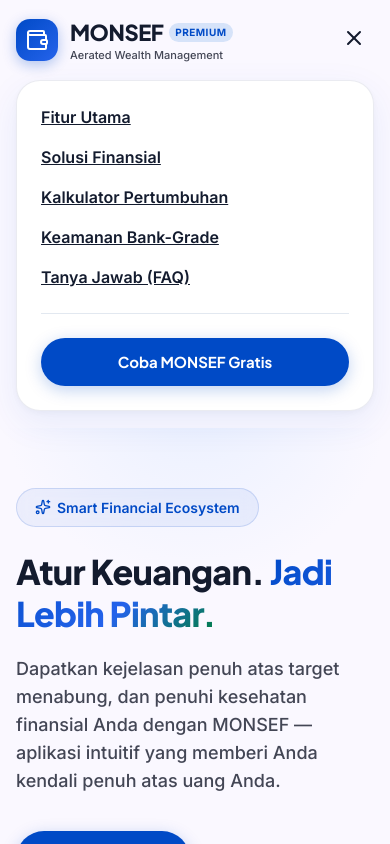
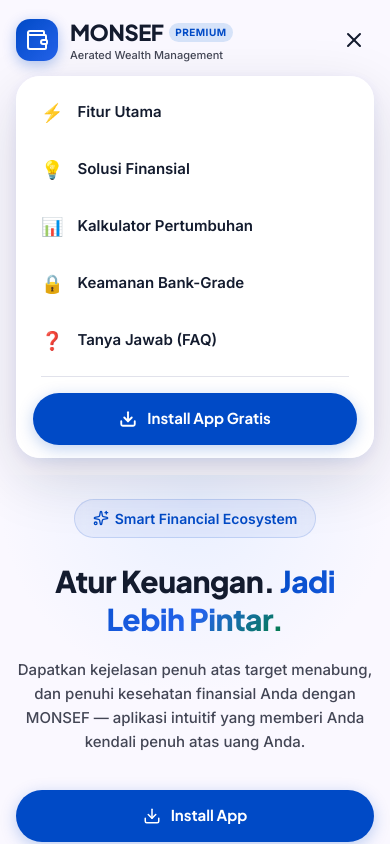
Before and after one commit to elzidanee/webMonsef, a React (Vite) app: page / in a window 390 px wide. Both pictures are taken after a click on the button 354 px from the left and 39 px from the top of the page. Shown: the top 844 px of the page. Built offline with nearby package versions, Linux system fonts and the light colour scheme.

Commit message:
feat: complete premium mobile responsive overhaul — hero, navbar glassmorphism, touch optimizations, fluid typography

```diff
--- a/src/components/Hero.tsx
+++ b/src/components/Hero.tsx
@@ -15,7 +15,7 @@
         position: 'relative',
         overflow: 'hidden',
       }}
-      className="ambient-glow-container"
+      className="ambient-glow-container hero-section"
     >
       <div className="monsef-container" style={{ position: 'relative', zIndex: 1 }}>
         <div
@@ -28,10 +28,10 @@
           className="hero-grid"
         >
           {/* Left Column: Content */}
-          <div style={{ display: 'flex', flexDirection: 'column', alignItems: 'flex-start' }}>
+          <div style={{ display: 'flex', flexDirection: 'column', alignItems: 'flex-start' }} className="hero-left-col">
             {/* Tag Badge */}
             <div
-              className="badge-chip badge-primary"
+              className="badge-chip badge-primary hero-badge"
               style={{
                 marginBottom: '24px',
                 padding: '8px 18px',
@@ -79,6 +79,7 @@
 
             {/* Action Buttons */}
             <div
+              className="hero-action-btns"
               style={{
                 display: 'flex',
                 alignItems: 'center',
@@ -197,6 +198,7 @@
 
               {/* Floating Live Card 1: Total Wealth */}
               <div
+                className="hero-float-card"
                 style={{
                   position: 'absolute',
                   top: '10%',
@@ -242,6 +244,7 @@
 
               {/* Floating Live Card 2: Savings Goal */}
               <div
+                className="hero-float-card"
                 style={{
                   position: 'absolute',
                   bottom: '12%',
@@ -290,6 +293,7 @@
 
               {/* Floating Badge: Security */}
               <div
+                className="hero-float-card"
                 style={{
                   position: 'absolute',
                   top: '-15px',
@@ -314,21 +318,7 @@
         </div>
       </div>
 
-      <style>{`
-        @keyframes floatSlow {
-          0% { transform: translateY(0px); }
-          100% { transform: translateY(-12px); }
-        }
-        @media (max-width: 992px) {
-          .hero-grid {
-            grid-template-columns: 1fr !important;
-            gap: 40px !important;
-          }
-          .hero-mockup-img {
-            max-height: 420px !important;
-          }
-        }
-      `}</style>
+      {/* Inline styles removed — now handled by index.css */}
     </section>
   );
 };
--- a/src/components/Navbar.tsx
+++ b/src/components/Navbar.tsx
@@ -204,67 +204,70 @@
           </button>
         </div>
 
-        {/* Mobile Dropdown */}
+        {/* Mobile Dropdown — Premium Glassmorphism */}
         {mobileMenuOpen && (
           <div
             style={{
-              marginTop: '16px',
-              padding: '24px',
-              backgroundColor: '#ffffff',
+              marginTop: '12px',
+              padding: '8px',
+              background: 'rgba(255, 255, 255, 0.95)',
+              backdropFilter: 'blur(20px)',
+              WebkitBackdropFilter: 'blur(20px)',
               borderRadius: '24px',
-              boxShadow: 'var(--shadow-level-2)',
-              border: 'var(--border-card)',
+              boxShadow: '0 20px 60px rgba(19, 27, 46, 0.15), 0 4px 16px rgba(0, 74, 198, 0.08)',
+              border: '1px solid rgba(255, 255, 255, 0.8)',
               display: 'flex',
               flexDirection: 'column',
-              gap: '16px',
+              gap: '2px',
+              animation: 'mobileMenuSlide 0.25s cubic-bezier(0.16, 1, 0.3, 1)',
             }}
           >
+            {[
+              { href: '#fitur', label: 'Fitur Utama', emoji: '⚡' },
+              { href: '#showcase', label: 'Solusi Finansial', emoji: '💡' },
+              { href: '#simulasi', label: 'Kalkulator Pertumbuhan', emoji: '📊' },
+              { href: '#keamanan', label: 'Keamanan Bank-Grade', emoji: '🔒' },
+              { href: '#faq', label: 'Tanya Jawab (FAQ)', emoji: '❓' },
+            ].map(({ href, label, emoji }) => (
               <a
-              href="#fitur"
+                key={href}
+                href={href}
                 onClick={() => setMobileMenuOpen(false)}
-              style={{ fontWeight: 600, color: 'var(--color-on-surface)' }}
+                style={{
+                  display: 'flex',
+                  alignItems: 'center',
+                  gap: '14px',
+                  padding: '14px 16px',
+                  borderRadius: '16px',
+                  fontWeight: 600,
+                  fontSize: '15px',
+                  color: 'var(--color-on-surface)',
+                  textDecoration: 'none',
+                  transition: 'background-color 0.15s ease',
+                }}
+                onMouseEnter={e => (e.currentTarget.style.backgroundColor = 'rgba(0, 74, 198, 0.06)')}
+                onMouseLeave={e => (e.currentTarget.style.backgroundColor = 'transparent')}
               >
-              Fitur Utama
+                <span style={{ fontSize: '18px', flexShrink: 0 }}>{emoji}</span>
+                <span>{label}</span>
               </a>
+            ))}
+
+            <div style={{ height: '1px', background: 'var(--color-outline-variant)', margin: '6px 16px', opacity: 0.5 }} />
+
+            <div style={{ padding: '8px 8px 4px', display: 'flex', flexDirection: 'column', gap: '10px' }}>
               <a
-              href="#showcase"
+                href="https://drive.google.com/uc?export=download&id=1fhApMK8_l1k8XMazdMwgw0v308E4X4ck"
+                target="_blank"
+                rel="noopener noreferrer"
+                className="btn-primary"
+                style={{ width: '100%', height: '52px', fontSize: '15px', textDecoration: 'none' }}
                 onClick={() => setMobileMenuOpen(false)}
-              style={{ fontWeight: 600, color: 'var(--color-on-surface)' }}
               >
-              Solusi Finansial
+                <svg width="18" height="18" viewBox="0 0 24 24" fill="none" stroke="currentColor" strokeWidth="2.5" strokeLinecap="round" strokeLinejoin="round"><path d="M21 15v4a2 2 0 0 1-2 2H5a2 2 0 0 1-2-2v-4"/><polyline points="7 10 12 15 17 10"/><line x1="12" y1="15" x2="12" y2="3"/></svg>
+                Install App Gratis
               </a>
-            <a
-              href="#simulasi"
-              onClick={() => setMobileMenuOpen(false)}
-              style={{ fontWeight: 600, color: 'var(--color-on-surface)' }}
-            >
-              Kalkulator Pertumbuhan
-            </a>
-            <a
-              href="#keamanan"
-              onClick={() => setMobileMenuOpen(false)}
-              style={{ fontWeight: 600, color: 'var(--color-on-surface)' }}
-            >
-              Keamanan Bank-Grade
-            </a>
-            <a
-              href="#faq"
-              onClick={() => setMobileMenuOpen(false)}
-              style={{ fontWeight: 600, color: 'var(--color-on-surface)' }}
-            >
-              Tanya Jawab (FAQ)
-            </a>
-            <hr style={{ border: 'none', borderTop: '1px solid #e2e8f0', margin: '8px 0' }} />
-            <button
-              onClick={() => {
-                setMobileMenuOpen(false);
-                onOpenDemo();
-              }}
-              className="btn-primary"
-              style={{ width: '100%', height: '48px', fontSize: '15px' }}
-            >
-              Coba MONSEF Gratis
-            </button>
+            </div>
           </div>
         )}
       </div>
@@ -277,17 +280,14 @@
           color: var(--color-on-surface-variant);
           text-decoration: none;
           transition: color 0.2s ease;
+          -webkit-tap-highlight-color: transparent;
         }
         .nav-link:hover {
           color: var(--color-primary);
         }
-        @media (max-width: 900px) {
-          .desktop-nav, .desktop-actions {
-            display: none !important;
-          }
-          .mobile-menu-btn {
-            display: block !important;
-          }
+        @keyframes mobileMenuSlide {
+          from { opacity: 0; transform: translateY(-10px) scale(0.97); }
+          to { opacity: 1; transform: translateY(0) scale(1); }
         }
       `}</style>
     </header>
--- a/src/index.css
+++ b/src/index.css
@@ -1,3 +1,7 @@
+/* ============================================
+   MONSEF PREMIUM DESIGN SYSTEM — index.css
+   ============================================ */
+
 :root {
   /* Surface & Background */
   --color-surface: #faf8ff;
@@ -12,18 +16,20 @@
   --color-on-surface-variant: #434655;
   --color-inverse-surface: #283044;
   --color-inverse-on-surface: #eef0ff;
-
-  /* Outlines */
   --color-outline: #737686;
   --color-outline-variant: #c3c6d7;
+  --color-surface-tint: #0053db;
 
-  /* Primary Brand */
-  --color-surface-tint: #0053db;
+  /* Primary */
   --color-primary: #004ac6;
   --color-on-primary: #ffffff;
   --color-primary-container: #2563eb;
   --color-on-primary-container: #eeefff;
   --color-inverse-primary: #b4c5ff;
+  --color-primary-fixed: #dbe1ff;
+  --color-primary-fixed-dim: #b4c5ff;
+  --color-on-primary-fixed: #00174b;
+  --color-on-primary-fixed-variant: #003099;
 
   /* Secondary */
   --color-secondary: #535f71;
@@ -31,57 +37,45 @@
   --color-secondary-container: #d6e3f9;
   --color-on-secondary-container: #596578;
 
-  /* Tertiary / Success */
+  /* Tertiary */
   --color-tertiary: #006231;
   --color-on-tertiary: #ffffff;
   --color-tertiary-container: #007e41;
   --color-on-tertiary-container: #c1ffcd;
 
-  /* Error / Warning */
+  /* Error */
   --color-error: #ba1a1a;
   --color-on-error: #ffffff;
   --color-error-container: #ffdad6;
   --color-on-error-container: #93000a;
 
-  /* Fixed Variations */
-  --color-primary-fixed: #dbe1ff;
-  --color-primary-fixed-dim: #b4c5ff;
-  --color-on-primary-fixed: #00174b;
-  --color-on-primary-fixed-variant: #003ea8;
-  --color-secondary-fixed: #d6e3f9;
-  --color-secondary-fixed-dim: #bac7dd;
-  --color-on-secondary-fixed: #0f1c2c;
-  --color-on-secondary-fixed-variant: #3b4859;
-  --color-tertiary-fixed: #8ff9ac;
-  --color-tertiary-fixed-dim: #73dc92;
-  --color-on-tertiary-fixed: #00210c;
-  --color-on-tertiary-fixed-variant: #005228;
+  /* Background alias */
+  --color-background: var(--color-surface);
 
-  /* Canvas */
-  --color-background: #faf8ff;
-  --color-on-background: #131b2e;
-  --color-surface-variant: #dae2fc;
+  /* Typography */
+  --font-display: 'Plus Jakarta Sans', sans-serif;
+  --font-body: 'Inter', sans-serif;
+  --font-mono: 'JetBrains Mono', 'Fira Code', monospace;
 
-  /* Fonts */
-  --font-display: 'Plus Jakarta Sans', system-ui, -apple-system, sans-serif;
-  --font-body: 'Inter', system-ui, -apple-system, sans-serif;
-
-  /* Radii */
-  --radius-sm: 0.5rem;    /* 8px */
-  --radius-default: 1rem; /* 16px */
-  --radius-md: 1.5rem;   /* 24px */
-  --radius-lg: 2rem;     /* 32px */
-  --radius-xl: 3rem;     /* 48px */
+  /* Border Radius */
+  --radius-xs: 4px;
+  --radius-sm: 8px;
+  --radius-md: 16px;
+  --radius-lg: 32px;
+  --radius-xl: 48px;
   --radius-full: 9999px;
 
   /* Elevation Shadows */
-  --shadow-level-1: 0px 4px 20px rgba(37, 99, 235, 0.05), 0px 1px 3px rgba(19, 27, 46, 0.03);
-  --shadow-level-2: 0px 12px 36px rgba(0, 74, 198, 0.08), 0px 2px 8px rgba(19, 27, 46, 0.04);
-  --shadow-glow: 0px 0px 48px rgba(37, 99, 235, 0.18);
-  --border-subtle: 1px solid #e2e8f0;
-  --border-card: 1px solid rgba(195, 198, 215, 0.35);
+  --shadow-level-1: 0px 2px 8px rgba(19, 27, 46, 0.07), 0px 0px 2px rgba(0, 74, 198, 0.05);
+  --shadow-level-2: 0px 6px 24px rgba(19, 27, 46, 0.10), 0px 1px 4px rgba(0, 74, 198, 0.08);
+  --shadow-glow: 0px 0px 32px rgba(0, 74, 198, 0.12);
+  --shadow-deep: 0px 20px 60px rgba(19, 27, 46, 0.14);
+  --border-card: 1.5px solid var(--color-outline-variant);
 }
 
+/* ============================================
+   BASE RESET & BODY
+   ============================================ */
 *, *::before, *::after {
   box-sizing: border-box;
   margin: 0;
@@ -90,13 +84,12 @@
 
 html {
   scroll-behavior: smooth;
-  font-size: 16px;
-  background-color: var(--color-background);
-  color: var(--color-on-background);
+  scroll-padding-top: 80px;
 }
 
 body {
   font-family: var(--font-body);
+  font-size: 16px;
   font-weight: 500;
   line-height: 1.5;
   background-color: var(--color-background);
@@ -104,28 +97,30 @@
   -webkit-font-smoothing: antialiased;
   -moz-osx-font-smoothing: grayscale;
   overflow-x: hidden;
+  -webkit-text-size-adjust: 100%;
 }
 
-/* Tabular Figures for Financial Numbers */
+/* ============================================
+   TYPOGRAPHY
+   ============================================ */
 .num-tabular {
   font-feature-settings: "tnum" 1, "zero" 1;
   font-variant-numeric: tabular-nums;
 }
 
-/* Typography Utility Classes */
 .display-lg {
   font-family: var(--font-display);
-  font-size: 48px;
+  font-size: 52px;
   font-weight: 800;
-  line-height: 56px;
+  line-height: 60px;
   letter-spacing: -0.02em;
 }
 
 .headline-lg {
   font-family: var(--font-display);
-  font-size: 32px;
+  font-size: 36px;
   font-weight: 700;
-  line-height: 40px;
+  line-height: 44px;
   letter-spacing: -0.01em;
 }
 
@@ -159,18 +154,9 @@
   text-transform: uppercase;
 }
 
-@media (max-width: 768px) {
-  .display-lg {
-    font-size: 34px;
-    line-height: 42px;
-  }
-  .headline-lg {
-    font-size: 24px;
-    line-height: 32px;
-  }
-}
-
-/* Core Buttons */
+/* ============================================
+   BUTTONS
+   ============================================ */
 .btn-primary {
   display: inline-flex;
   align-items: center;
@@ -191,6 +177,7 @@
   position: relative;
   overflow: hidden;
   text-decoration: none;
+  -webkit-tap-highlight-color: transparent;
 }
 
 .btn-primary:hover {
@@ -200,7 +187,7 @@
 }
 
 .btn-primary:active {
-  transform: translateY(0);
+  transform: translateY(0) scale(0.97);
 }
 
 .btn-secondary {
@@ -220,6 +207,7 @@
   cursor: pointer;
   transition: all 0.25s cubic-bezier(0.16, 1, 0.3, 1);
   text-decoration: none;
+  -webkit-tap-highlight-color: transparent;
 }
 
 .btn-secondary:hover {
@@ -229,13 +217,15 @@
 }
 
 .btn-secondary:active {
-  transform: translateY(0);
+  transform: translateY(0) scale(0.97);
 }
 
-/* Cards System */
+/* ============================================
+   CARD SYSTEM
+   ============================================ */
 .monsef-card {
   background-color: var(--color-surface-container-lowest);
-  border-radius: var(--radius-lg); /* 32px */
+  border-radius: var(--radius-lg);
   padding: 32px;
   border: var(--border-card);
   box-shadow: var(--shadow-level-1);
@@ -254,7 +244,9 @@
   box-shadow: var(--shadow-glow), var(--shadow-level-2);
 }
 
-/* Ambient Radial Glow Effect */
+/* ============================================
+   AMBIENT GLOW
+   ============================================ */
 .ambient-glow-container {
   position: relative;
 }
@@ -273,7 +265,9 @@
   pointer-events: none;
 }
 
-/* Status Badges & Chips */
+/* ============================================
+   BADGE CHIPS
+   ============================================ */
 .badge-chip {
   display: inline-flex;
   align-items: center;
@@ -284,27 +278,14 @@
   font-weight: 600;
 }
 
-.badge-success {
-  background-color: rgba(0, 126, 65, 0.1);
-  color: var(--color-tertiary);
-}
+.badge-success { background-color: rgba(0, 126, 65, 0.1); color: var(--color-tertiary); }
+.badge-primary { background-color: rgba(0, 74, 198, 0.1); color: var(--color-primary); }
+.badge-secondary { background-color: var(--color-secondary-container); color: var(--color-on-secondary-container); }
+.badge-warning { background-color: rgba(234, 88, 12, 0.1); color: #c2410c; }
 
-.badge-primary {
-  background-color: rgba(0, 74, 198, 0.1);
-  color: var(--color-primary);
-}
-
-.badge-secondary {
-  background-color: var(--color-secondary-container);
-  color: var(--color-on-secondary-container);
-}
-
-.badge-warning {
-  background-color: rgba(234, 88, 12, 0.1);
-  color: #c2410c;
-}
-
-/* Layout Grid Container */
+/* ============================================
+   LAYOUT CONTAINER
+   ============================================ */
 .monsef-container {
   width: 100%;
   max-width: 1360px;
@@ -312,23 +293,306 @@
   padding: 0 24px;
 }
 
-@media (max-width: 640px) {
+/* ============================================
+   CUSTOM SCROLLBAR
+   ============================================ */
+::-webkit-scrollbar { width: 6px; }
+::-webkit-scrollbar-track { background: var(--color-surface); }
+::-webkit-scrollbar-thumb { background: var(--color-outline-variant); border-radius: 4px; }
+::-webkit-scrollbar-thumb:hover { background: var(--color-outline); }
+
+/* ============================================
+   ANIMATIONS
+   ============================================ */
+@keyframes floatSlow {
+  0% { transform: translateY(0px); }
+  100% { transform: translateY(-12px); }
+}
+
+@keyframes pulse-glow {
+  0%, 100% { box-shadow: 0 0 0 0 rgba(0, 74, 198, 0.3); }
+  50% { box-shadow: 0 0 0 12px rgba(0, 74, 198, 0); }
+}
+
+@keyframes slide-up {
+  from { opacity: 0; transform: translateY(24px); }
+  to { opacity: 1; transform: translateY(0); }
+}
+
+@keyframes fade-in {
+  from { opacity: 0; }
+  to { opacity: 1; }
+}
+
+/* ============================================
+   TABLET: ≤1024px
+   ============================================ */
+@media (max-width: 1024px) {
+  .display-lg {
+    font-size: 44px;
+    line-height: 52px;
+  }
+  .headline-lg {
+    font-size: 30px;
+    line-height: 38px;
+  }
+}
+
+/* ============================================
+   MOBILE: ≤768px
+   ============================================ */
+@media (max-width: 768px) {
+  /* Typography */
+  .display-lg {
+    font-size: 34px;
+    line-height: 42px;
+    letter-spacing: -0.018em;
+  }
+  .headline-lg {
+    font-size: 26px;
+    line-height: 34px;
+  }
+  .headline-md {
+    font-size: 20px;
+    line-height: 28px;
+  }
+  .body-lg {
+    font-size: 16px;
+    line-height: 26px;
+  }
+
+  /* Container */
+  .monsef-container {
+    padding: 0 20px;
+  }
+
+  /* Cards */
+  .monsef-card {
+    padding: 24px 20px;
+    border-radius: 24px;
+  }
+
+  /* Disable hover lift on mobile */
+  .monsef-card:hover {
+    transform: none;
+    box-shadow: var(--shadow-level-1);
+  }
+
+  /* Buttons */
+  .btn-primary, .btn-secondary {
+    height: 52px;
+    font-size: 15px;
+    padding: 0 24px;
+  }
+
+  /* Sections spacing */
+  section {
+    padding-top: 60px !important;
+    padding-bottom: 60px !important;
+  }
+
+  /* Navbar */
+  .desktop-nav, .desktop-actions {
+    display: none !important;
+  }
+  .mobile-menu-btn {
+    display: flex !important;
+    align-items: center;
+    justify-content: center;
+  }
+
+  /* Hero */
+  .hero-grid {
+    grid-template-columns: 1fr !important;
+    gap: 36px !important;
+  }
+  .hero-section {
+    padding-top: 32px !important;
+    padding-bottom: 60px !important;
+  }
+  .hero-left-col {
+    align-items: center !important;
+    text-align: center !important;
+  }
+  .hero-badge {
+    align-self: center !important;
+  }
+  .hero-action-btns {
+    justify-content: center !important;
+    width: 100%;
+  }
+  .hero-trust-row {
+    justify-content: center !important;
+    flex-wrap: wrap !important;
+  }
+  .hero-float-card {
+    display: none !important;
+  }
+  .hero-mockup-img {
+    max-height: 320px !important;
+    width: 100% !important;
+    object-fit: cover;
+    border-radius: 24px !important;
+    transform: none !important;
+  }
+
+  /* Pillars grid 2 columns */
+  .pillars-grid {
+    grid-template-columns: 1fr 1fr !important;
+    gap: 16px !important;
+  }
+
+  /* How it works 2 cols */
+  .how-it-works-grid {
+    grid-template-columns: 1fr 1fr !important;
+    gap: 16px !important;
+  }
+
+  /* Testimonials single col */
+  .testimonials-grid {
+    grid-template-columns: 1fr !important;
+    gap: 16px !important;
+  }
+
+  /* Security grid 2 cols */
+  .security-grid {
+    grid-template-columns: 1fr 1fr !important;
+    gap: 14px !important;
+  }
+
+  /* Calculator stacked */
+  .calculator-grid {
+    grid-template-columns: 1fr !important;
+    gap: 24px !important;
+  }
+
+  /* Footer stacked */
+  .footer-grid {
+    grid-template-columns: 1fr !important;
+    gap: 36px !important;
+    text-align: center !important;
+  }
+  .footer-links-col {
+    align-items: center !important;
+  }
+
+  /* CTA Banner stacked */
+  .cta-row {
+    flex-direction: column !important;
+    gap: 16px !important;
+    align-items: stretch !important;
+  }
+  .cta-row a, .cta-row button {
+    width: 100% !important;
+    justify-content: center !important;
+  }
+
+  /* Showcase tabs scrollable */
+  .showcase-tabs {
+    overflow-x: auto !important;
+    -webkit-overflow-scrolling: touch;
+    scrollbar-width: none;
+    flex-wrap: nowrap !important;
+    padding-bottom: 4px;
+    gap: 8px !important;
+  }
+  .showcase-tabs::-webkit-scrollbar { display: none; }
+  .showcase-tab-btn {
+    white-space: nowrap;
+    flex-shrink: 0;
+    font-size: 13px !important;
+    padding: 8px 14px !important;
+    height: auto !important;
+  }
+}
+
+/* ============================================
+   SMALL MOBILE: ≤480px
+   ============================================ */
+@media (max-width: 480px) {
+  .display-lg {
+    font-size: 30px;
+    line-height: 38px;
+  }
+  .headline-lg {
+    font-size: 22px;
+    line-height: 30px;
+  }
+  .headline-md {
+    font-size: 18px;
+    line-height: 26px;
+  }
+  .body-lg {
+    font-size: 15px;
+    line-height: 24px;
+  }
   .monsef-container {
     padding: 0 16px;
   }
+  .monsef-card {
+    padding: 20px 16px;
+    border-radius: 20px;
+  }
+  section {
+    padding-top: 48px !important;
+    padding-bottom: 48px !important;
+  }
+
+  /* Hero fully stacked CTA buttons */
+  .hero-action-btns {
+    flex-direction: column !important;
+    gap: 12px !important;
+  }
+  .hero-action-btns a, .hero-action-btns button {
+    width: 100% !important;
+    height: 52px !important;
+    justify-content: center !important;
+  }
+  .hero-section {
+    padding-top: 24px !important;
+    padding-bottom: 48px !important;
+  }
+  .hero-mockup-img {
+    max-height: 260px !important;
+  }
+
+  /* Pillars & HowItWorks single col */
+  .pillars-grid {
+    grid-template-columns: 1fr !important;
+    gap: 14px !important;
+  }
+  .how-it-works-grid {
+    grid-template-columns: 1fr !important;
+  }
+
+  /* Security single col */
+  .security-grid {
+    grid-template-columns: 1fr !important;
+    gap: 12px !important;
+  }
 }
 
-/* Custom Scrollbar */
-::-webkit-scrollbar {
-  width: 8px;
+/* ============================================
+   TOUCH DEVICE OPTIMIZATIONS
+   ============================================ */
+@media (hover: none) {
+  /* Active feedback for touch */
+  .monsef-card:active {
+    transform: scale(0.98) !important;
+    transition: transform 0.1s ease !important;
+  }
+  .btn-primary:active {
+    transform: scale(0.97) !important;
+    box-shadow: 0px 2px 8px rgba(0, 74, 198, 0.2) !important;
+  }
+  .btn-secondary:active {
+    transform: scale(0.97) !important;
+  }
 }
-::-webkit-scrollbar-track {
-  background: var(--color-surface);
+
+/* Minimum tap target size (WCAG 2.5.5) */
+@media (max-width: 768px) {
+  a, button {
+    min-height: 44px;
+  }
 }
-::-webkit-scrollbar-thumb {
-  background: var(--color-outline-variant);
-  border-radius: 4px;
-}
-::-webkit-scrollbar-thumb:hover {
-  background: var(--color-outline);
-}
```
Lines whose indentation alone changed are shown as unchanged.
